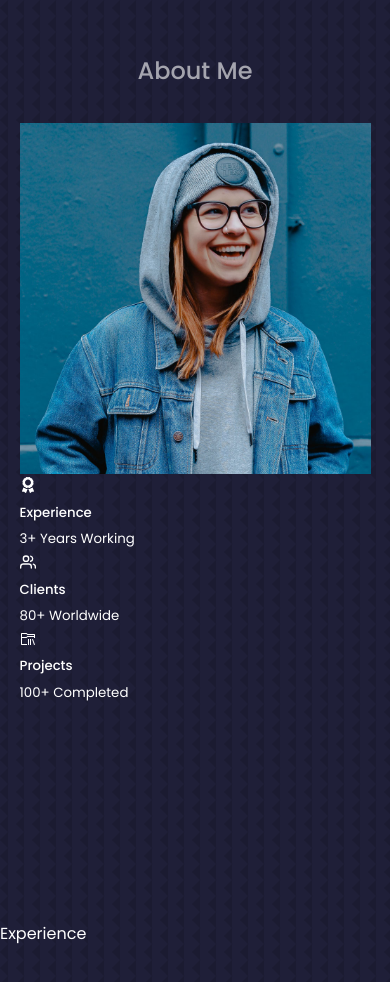
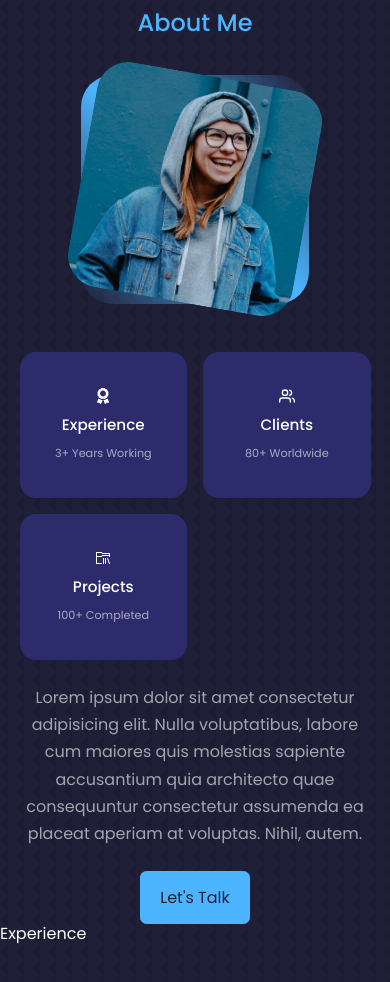
Before and after one commit to sathira97/Sathira-s-Porfolio, a React (Create React App) app in the folder react-portfolio-2/: page / in a window 390 px wide. Shown: the part 960-1942 px from the top of the page. Built offline with nearby package versions, Linux system fonts and the light colour scheme.

Commit message:
added-and-corect-css-missing

```diff
--- a/react-portfolio-2/src/componnets/about/About.jsx
+++ b/react-portfolio-2/src/componnets/about/About.jsx
@@ -20,24 +20,33 @@
 
         <div className="about__content">
           <div className="about__cards">
-            <article className='about__cards'>
+            <article className='about__card'>
               <FaAward className='about__icons' />
               <h5>Experience</h5>
               <small>3+ Years Working</small>
             </article>
 
-            <article className='about__cards'>
+            <article className='about__card'>
               <FiUsers className='about__icons' />
               <h5>Clients</h5>
               <small>80+ Worldwide</small>
             </article>
 
-            <article className='about__cards'>
+            <article className='about__card'>
               <VscFolderLibrary className='about__icons' />
               <h5>Projects</h5>
               <small>100+ Completed</small>
             </article>
           </div>
+
+          <p>
+            Lorem ipsum dolor sit amet consectetur adipisicing elit. Nulla voluptatibus,
+            labore cum maiores quis molestias sapiente accusantium quia architecto quae consequuntur
+            consectetur assumenda ea placeat aperiam at voluptas. Nihil, autem.
+          </p>
+
+          <a href='#contact' className='btn btn-primary'>Let's Talk</a>
+
         </div>
       </div>
     </section>
--- a/react-portfolio-2/src/componnets/about/about.css
+++ b/react-portfolio-2/src/componnets/about/about.css
@@ -0,0 +1,113 @@
+.about__container {
+    display: grid;
+    grid-template-columns: 35% 50%;
+    gap: 15%;
+}
+
+.about__me {
+    width: 100%;
+    aspect-ratio: 1/1;
+    border-radius: 2rem;
+    background: linear-gradient(
+        45deg,
+        transparent,
+        var(--color-primary),
+        transparent
+    );
+    display: grid;
+    place-items: center;
+}
+
+.about__me-image {
+    border-radius: 2rem;
+    overflow: hidden;
+    transform: rotate(10deg);
+    transition: var(--transition);
+}
+
+.about__me-image:hover {
+    transform: rotate(0);
+}
+
+.about__cards {
+    display: grid;
+    grid-template-columns: repeat(3, 1fr);
+    gap: 1rem;
+}
+
+.about__card {
+    background: var(--color-bg-variant);
+    border: 1px solid transparent;
+    border-radius: 1rem;
+    padding: 2rem;
+    text-align: center;
+    transition: var(--transition);
+}
+
+.about__card:hover {
+    background: transparent;
+    background-color: var(--color-primary-variant);
+    cursor: default;
+
+}
+
+.about__icon {
+    color: var(--color-primary);
+    font-size: 1.4rem;
+    margin-bottom: 1rem;
+}
+
+.about__card h5 {
+    font-size: 0.95rem;
+}
+
+.about__card small {
+    font-size: 0.7rem;
+    color: var(--color-light);
+}
+
+.about__content p {
+    margin: 2rem 0 2.6rem;
+    color: var(--color-light);
+}
+
+
+/* ==================== Media Queries (Medium Devices) ================= */
+
+@media screen and (max-width: 1024px) {
+    .about__container {
+        grid-template-columns: 1fr;
+        gap: 0;
+    }
+
+    .about__me {
+        width: 50%;
+        margin: 2rem auto 4rem;
+    }
+
+    .about__content p {
+        margin: 1rem, 0 1.5rem;
+    }
+}
+
+/* ==================== Media Queries (Small Devices) ================= */
+
+@media screen and (max-width: 600px) {
+    .about__me {
+        width: 65%;
+        margin: 0 auto 3rem;
+    }
+
+    .about__cards {
+        grid-template-columns: 1fr 1fr;
+        gap: 1rem;
+    }
+
+    .about__content {
+        text-align: center;
+    }
+
+    .about__content p {
+        margin: 1.5rem 0;
+    }
+}
--- a/react-portfolio-2/src/index.css
+++ b/react-portfolio-2/src/index.css
@@ -49,7 +49,11 @@
     margin: 0 auto;
 }
 
-h1, h2, h3, h4, h5 {
+h1,
+h2,
+h3,
+h4,
+h5 {
     font-weight: 500;
 }
 
@@ -62,15 +66,21 @@
     height: 100vh;
 }
 
-section > h2, section > h5 {
+section > h2,
+section > h5 {
     text-align: center;
     color: var(--color-light);
 }
 
-section > h5 {
+section > h2 {
     color: var(--color-primary);
     margin-bottom: 3rem;
 }
+
+/* section > h5 {
+    color: var(--color-primary);
+    margin-bottom: 3rem;
+} */
 
 .text-light {
     color: var(--color-light);
```
